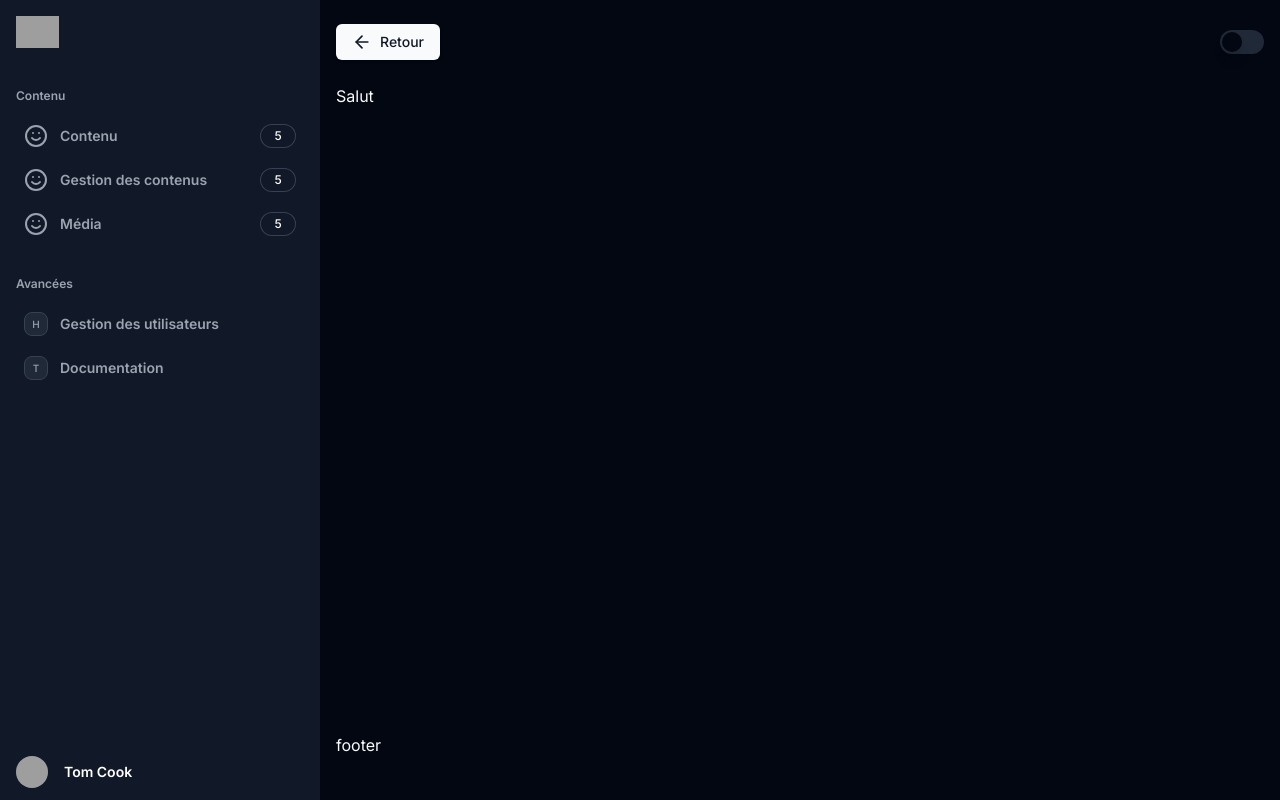
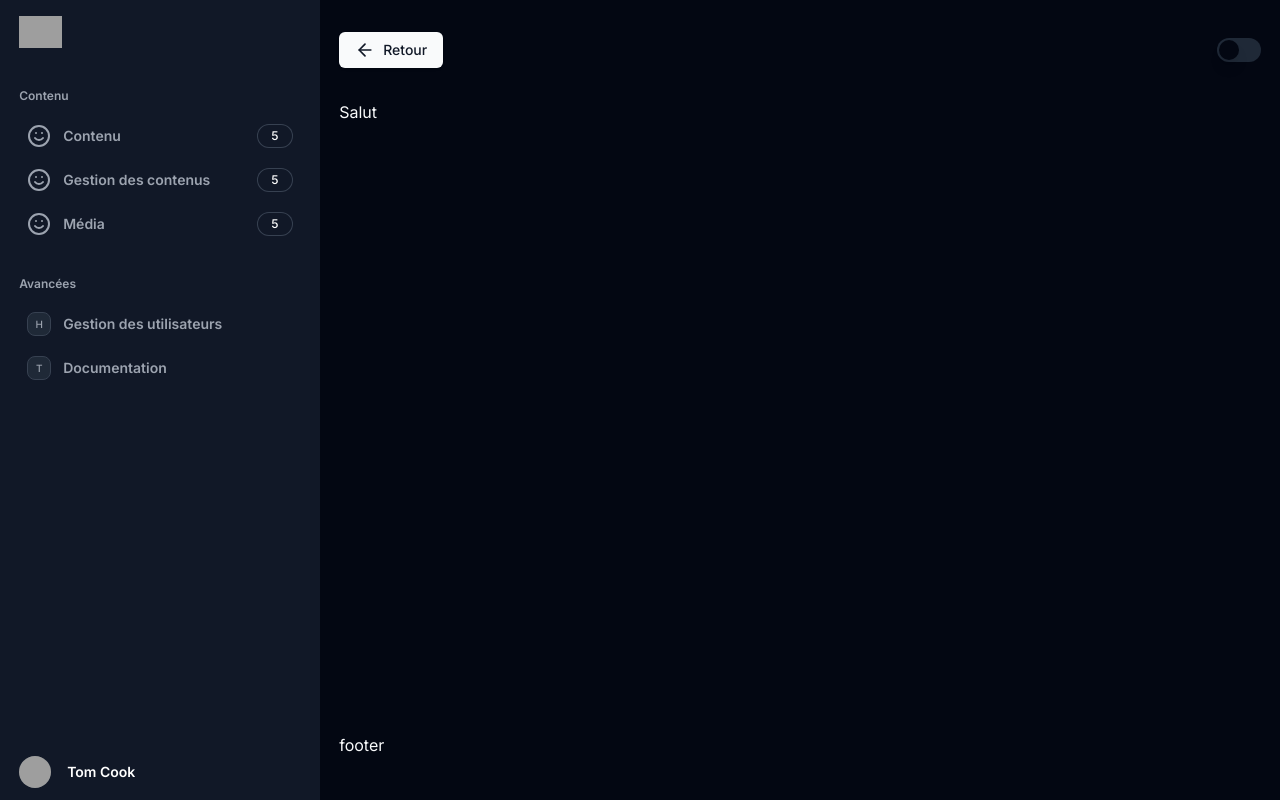
Before and after one commit to anonymze/cms_nextjs, a Next.js app: page /dashboard in a window 1280 px wide. Built offline with nearby package versions, Linux system fonts and the light colour scheme; grey boxes are pictures that could not be loaded.

Commit message:
update: padding between elements

```diff
--- a/src/components/layout/Layout.tsx
+++ b/src/components/layout/Layout.tsx
@@ -8,7 +8,7 @@ const Layout: React.FC<React.PropsWithChildren> = ({children}) => {
         <aside className="container col-span-3 row-span-12 bg-gray-900 xl:col-span-2">
             <SideNavbar />
         </aside>
-        <main className="container col-span-9 row-span-11 mt-6 overflow-y-scroll xl:col-span-10">
+        <main className="container col-span-9 row-span-11 py-8 overflow-y-scroll xl:col-span-10">
             <TopNavbar />
             {children}
         </main>
--- a/src/components/layout/Navbar/TopNavbar.tsx
+++ b/src/components/layout/Navbar/TopNavbar.tsx
@@ -27,7 +27,7 @@ const TopNavbar: React.FC<Props> = () => {
         return;
     }
   return (
-    <nav className="flex justify-between items-center mb-6">
+    <nav className="flex justify-between items-center pb-8">
         <Button actionClick={goBack}><ArrowLeft className="h-5 w-5 mr-2" /> Retour</Button>
         <Switch onCheckedChange={changeTheme} />
     </nav>
--- a/tailwind.config.ts
+++ b/tailwind.config.ts
@@ -14,7 +14,7 @@ const config: Config = {
   theme: {
     container: {
       center: true,
-      padding: "1rem",
+      padding: "1.2rem",
       // screens: {
       //   "2xl": "1400px",
       // },
```
